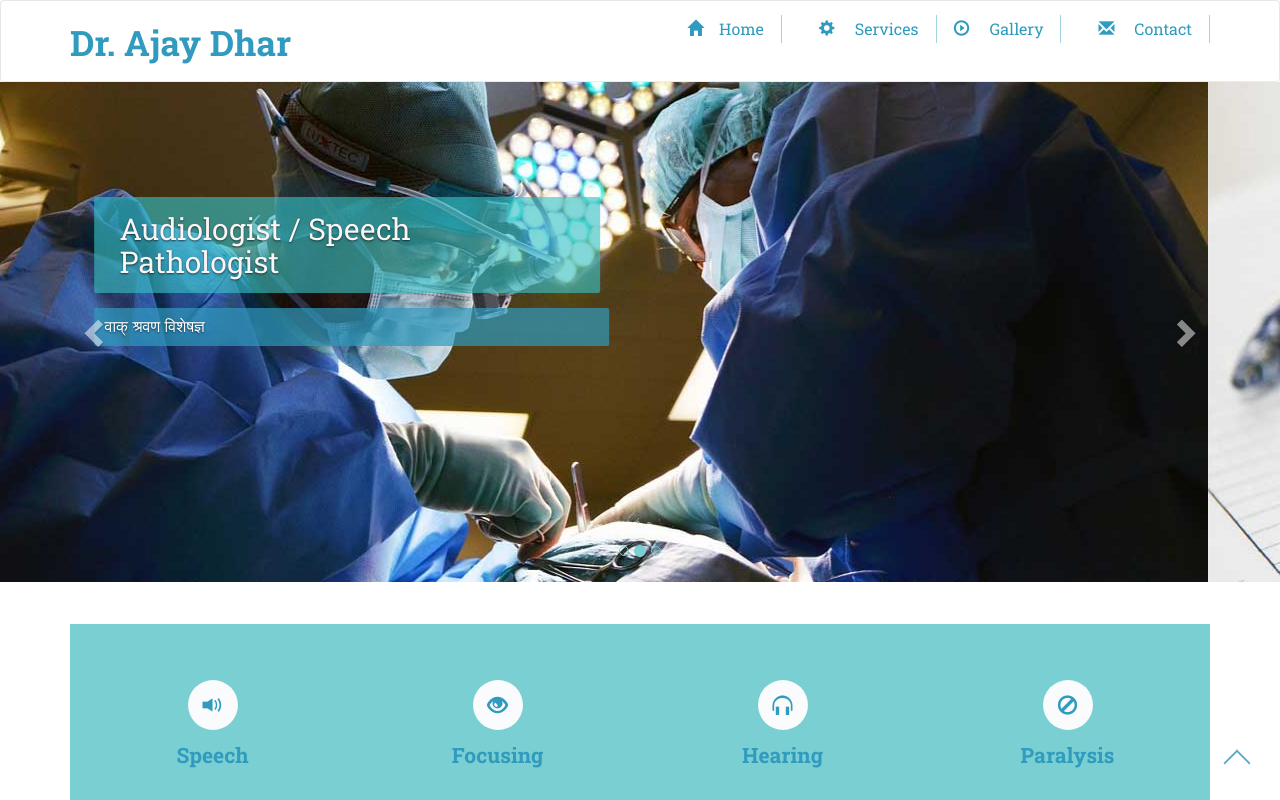
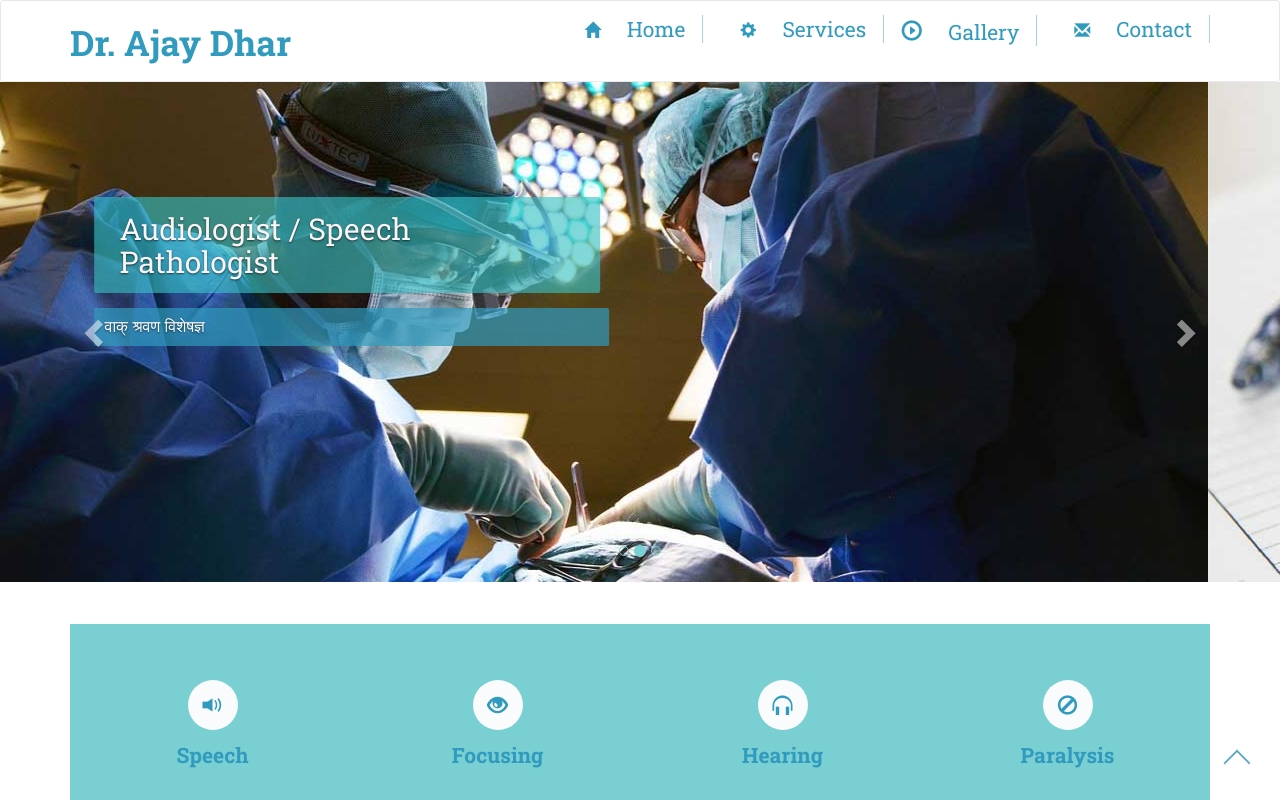
Before and after one commit to aawaaz/aawaaz.github.io, a plain HTML site: page index.html in a window 1280 px wide. Shown: the top 800 px of the page. Drawn offline with nearby package versions, Linux system fonts and the light colour scheme; files whose address does not match are found by name; a web font is replaced by a local one.

Commit message:
Update index.html

```diff
--- a/index.html
+++ b/index.html
@@ -49,28 +49,28 @@
 					<div class="collapse navbar-collapse" id="bs-example-navbar-collapse-1">
 					<ul class="nav navbar-nav navbar-right" style="text-align:left">
 						<li style="text-align:left">
-						<a href="#home" class="scroll">
-						<span class="glyphicon glyphicon-home icn_pos hm" aria-hidden="true"></span>&nbsp &nbsp
+						<a style="font-size:150%" href="#home" class="scroll">
+						<span class="glyphicon glyphicon-home icn_pos hm" aria-hidden="true"></span> &nbsp &nbsp
 						Home
 						</a>
 						</li>
 						<!---->
 						<li style="text-align:left">
-						<a href="#features" class="scroll">
+						<a style="font-size:150%" href="#features" class="scroll">
 						<span class="glyphicon glyphicon-cog icn_pos" aria-hidden="true"></span> &nbsp &nbsp
 						Services
 						</a>
 						</li>
 						<!---->
 						<li style="text-align:left">
-						<a href="#gallery" class="scroll">
+						<a style="font-size:150%" href="#gallery" class="scroll">
 						<span class="glyphicon glyphicon-play-circle" aria-hidden="true"></span> &nbsp &nbsp
 						Gallery
 						</a>
 						</li>
 						<!---->
 						<li style="text-align:left">
-						<a href="#contact" class="scroll">
+						<a style="font-size:150%" href="#contact" class="scroll">
 						<span class="glyphicon glyphicon-envelope icn_pos" aria-hidden="true"></span> &nbsp &nbsp
 						Contact
 						</a>
```
